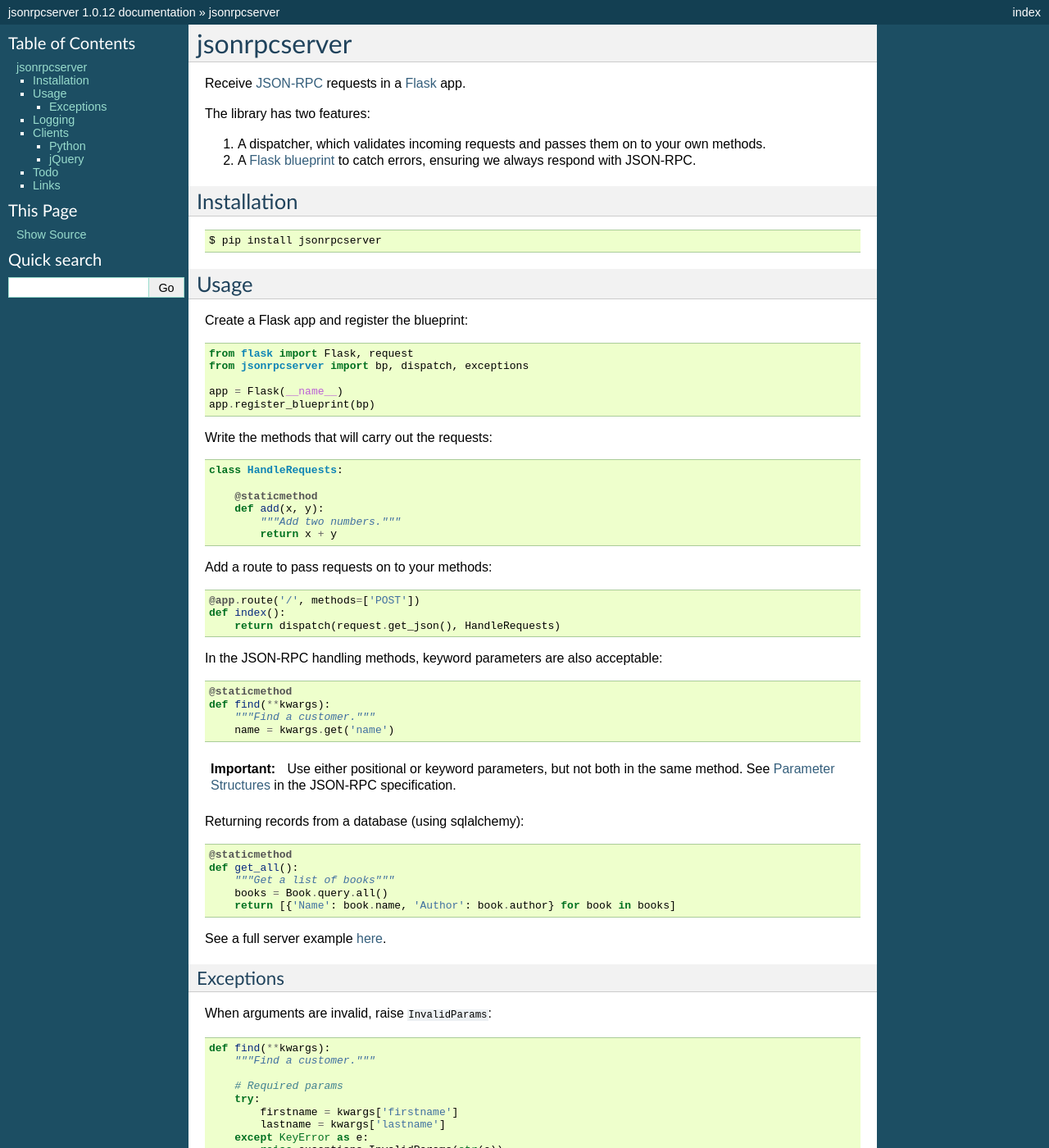
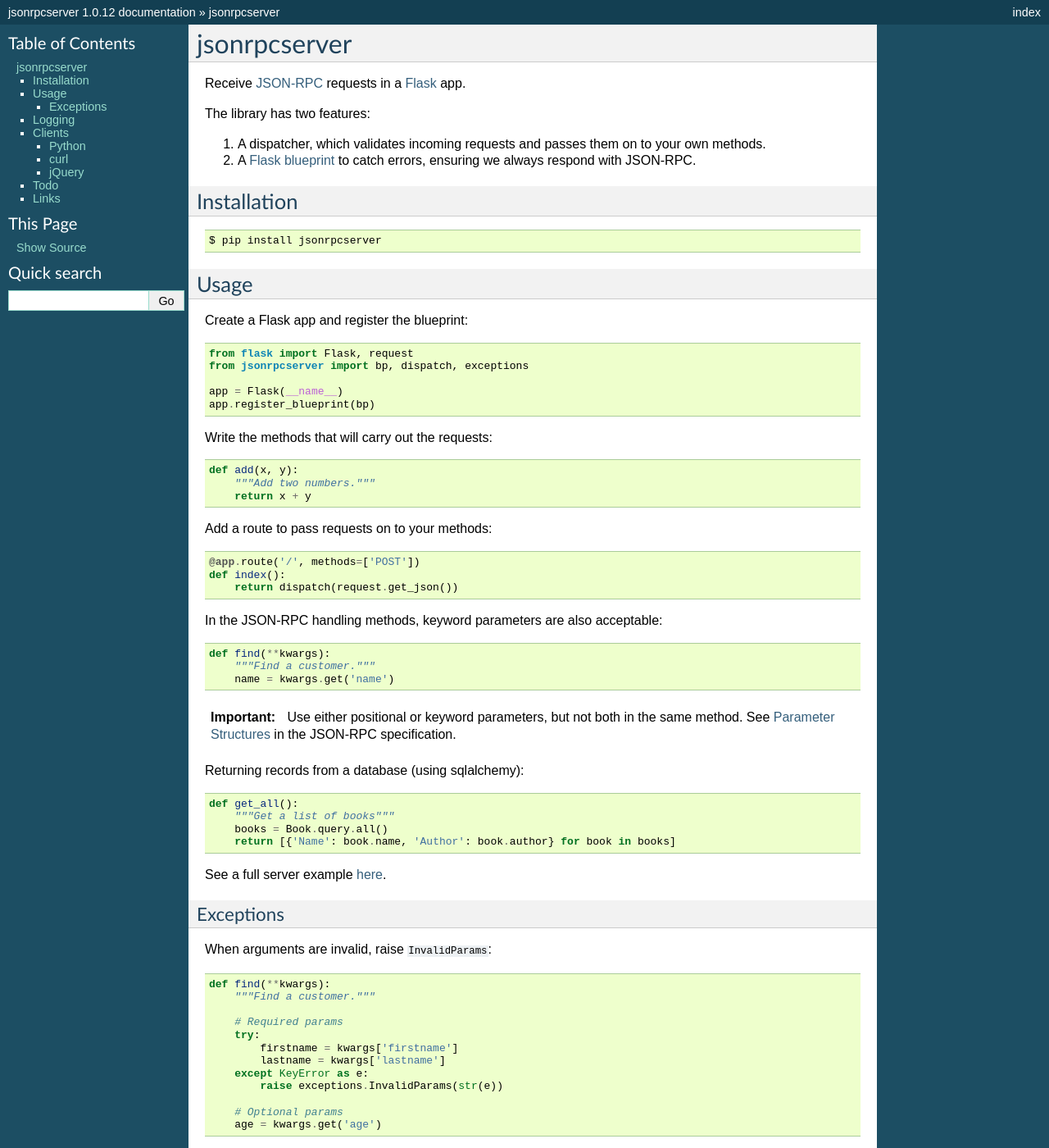
Before and after one commit to explodinglabs/jsonrpcserver, a Sphinx documentation site: the page built from doc/index.rst, in a window 1280 px wide and 1400 px high. Shown: the whole window at 82% size. Built offline with Sphinx 7.4.7, drawn with Linux system fonts in a browser that asks for light colours; some of the changed text lies outside the part shown.

Commit message:
Documentation updated for the new dispatch() method.

```diff
--- a/doc/index.rst
+++ b/doc/index.rst
@@ -32,22 +32,18 @@
 
 Write the methods that will carry out the requests::
 
-    class HandleRequests:
-
-        @staticmethod
-        def add(x, y):
-            """Add two numbers."""
-            return x + y
+    def add(x, y):
+        """Add two numbers."""
+        return x + y
 
 Add a route to pass requests on to your methods::
 
     @app.route('/', methods=['POST'])
     def index():
-        return dispatch(request.get_json(), HandleRequests)
+        return dispatch(request.get_json())
 
 In the JSON-RPC handling methods, keyword parameters are also acceptable::
 
-    @staticmethod
     def find(**kwargs):
         """Find a customer."""
         name = kwargs.get('name')
@@ -61,7 +57,6 @@
 
 Returning records from a database (using sqlalchemy)::
 
-    @staticmethod
     def get_all():
         """Get a list of books"""
         books = Book.query.all()
@@ -181,6 +176,14 @@
     >>> server.request('add', 2, 3)
     5
 
+
+curl
+~~~~
+
+.. code-block:: sh
+
+    $ curl -X POST -H 'Content-type: application/json' -d '{"jsonrpc": "2.0", "method": "add", "params": [2, 3], "id": 1}' http://localhost:5000/
+
 jQuery
 ~~~~~~
 
```
Also changed, not shown: README.rst (+3 -5 lines).
